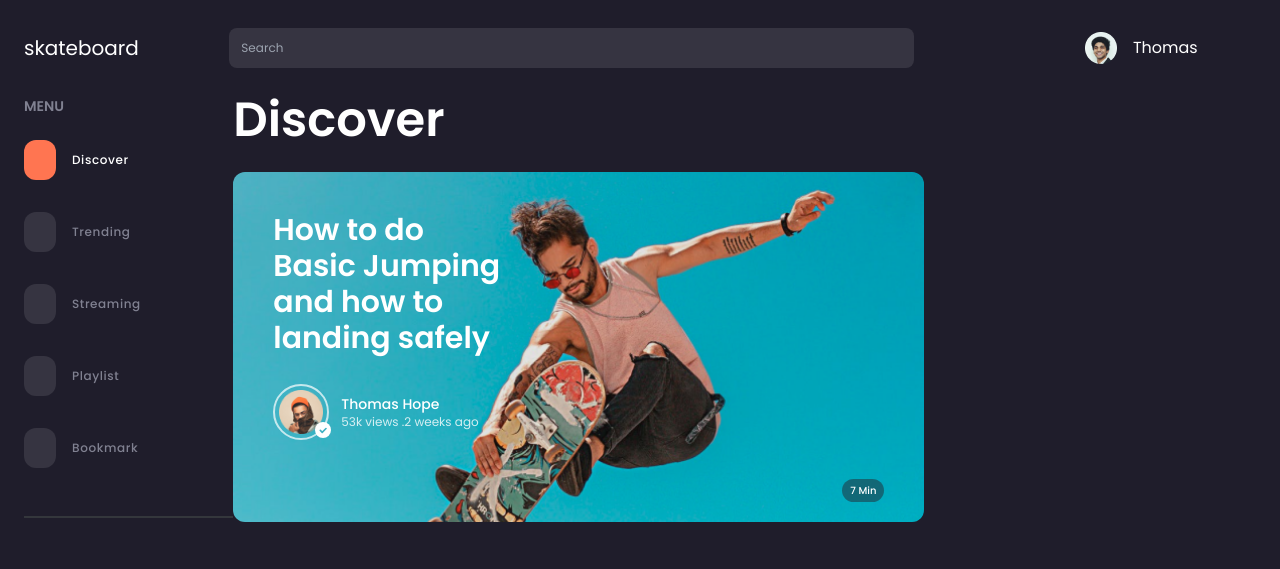
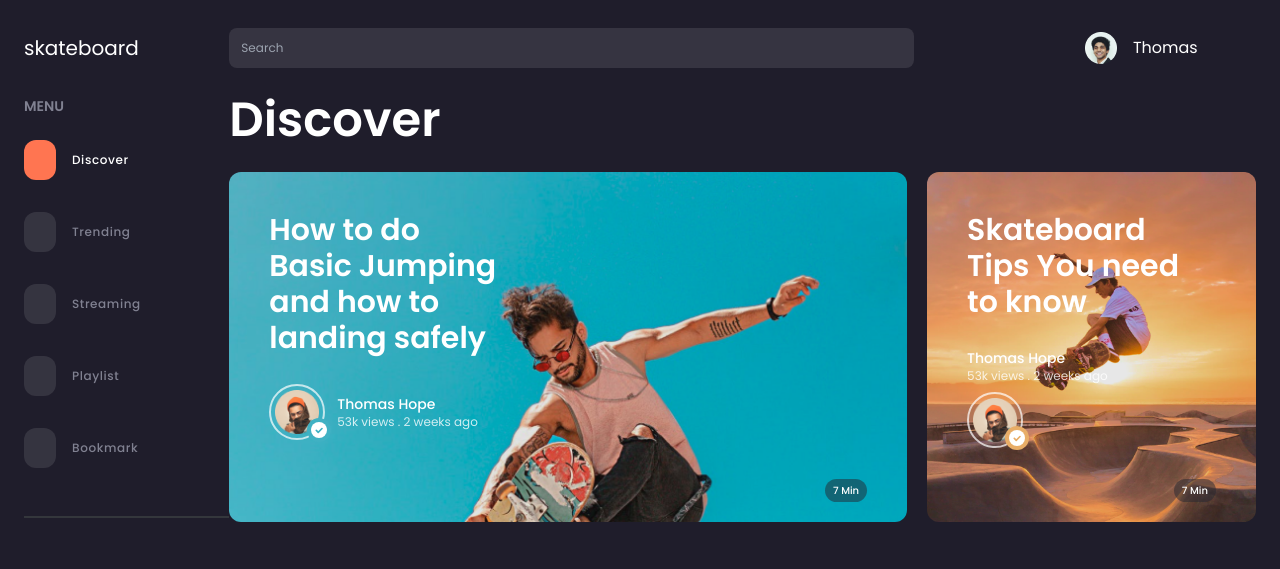
Before and after one commit to Aqshola/skateboard, a Next.js app: page / in a window 1280 px wide. Shown: the top 569 px of the page. Built offline with nearby package versions, Linux system fonts and the light colour scheme; some icons are missing.

Commit message:
add BannerCard

```diff
--- a/components/Card/BannerCard.tsx
+++ b/components/Card/BannerCard.tsx
@@ -1,5 +1,6 @@
 import React, { ReactElement } from "react";
 import Image from "next/image";
+import clsx from "clsx";
 
 interface Props {
   title: string;
@@ -11,30 +12,50 @@
     views: string;
     uploaded_at: string;
   };
+  type?: "small" | "big";
   baseColor: string;
 }
 
-export default function BannerCard(props: Props): ReactElement {
+export default function BannerCard({
+  type = "big",
+  ...props
+}: Props): ReactElement {
   return (
     <div className="w-full h-[230px] max-h-[250px] relative rounded-xl text-xl overflow-hidden lg:min-h-[350px] lg:max-h-[350px]">
-      <div className="absolute w-full object-cover lg:object-none  object-left-top top-0 bottom-0 z-0 min-h-[500px]">
+      <div
+        className={clsx(
+          "absolute w-full object-cover lg:object-none  object-left-top top-0 bottom-0 z-0 min-h-[500px]",
+          type === "small" && ["order-2"]
+        )}
+      >
         <Image
-          layout="responsive"
-          width={500}
-          height={500}
+          layout="fill"
           src={props.videoThumb}
           alt="big"
           objectFit="cover"
+          objectPosition={"left top"}
         />
       </div>
 
-      <div className="relative z-10 w-full flex flex-col h-full">
+      <div className={clsx("relative z-10 w-full flex flex-col h-full")}>
         <h2 className="px-10  pt-10 w-[310px] font-semibold  lg:text-3xl text-white">
           {props.title}
         </h2>
 
-        <div className="flex pl-10 w-max relative flex-wrap flex-row items-center mt-7">
-          <div className="hidden box-border p-1 border-2 rounded-full border-white border-opacity-70  w-14 h-14 justify-center items-center relative  mr-3 lg:block">
+        <div
+          className={clsx(
+            "flex pl-10 w-max  relative flex-wrap flex-row  mt-7",
+            type === "small" && ["flex-col"],
+            type === "big" && ["items-center"]
+          )}
+        >
+          {/**Image Section */}
+          <div
+            className={clsx(
+              "hidden box-border p-1 border-2 rounded-full border-white border-opacity-70  w-14 h-14 justify-center items-center relative  mr-3 lg:block",
+              type === "small" && ["order-2 mt-2"]
+            )}
+          >
             <Image
               src={props.person.img}
               alt="Uploader Profile"
@@ -82,7 +103,7 @@
               <span className="hidden lg:inline">
                 {props.person.views} views .
               </span>
-              <span>{props.person.uploaded_at}</span>
+              <span> {props.person.uploaded_at}</span>
             </p>
           </div>
         </div>
--- /dev/null
+++ b/components/Card/DiscoverCard.tsx
@@ -0,0 +1,9 @@
+import React, { ReactElement } from "react";
+
+interface Props {}
+
+export default function DiscoverCard({}: Props): ReactElement {
+  return (
+    <div className="bg-[#252836] flex w-full flex-col h-56 rounded-xl"></div>
+  );
+}
--- a/components/sidebar/SideBar.tsx
+++ b/components/sidebar/SideBar.tsx
@@ -7,7 +7,7 @@
 export default function SideBar({}: Props): ReactElement {
   return (
     <>
-      <h2 className="font-semibold text-sm text-[#808191] mb-6">MENU</h2>
+      <h2 className="font-semibold  text-sm text-[#808191] mb-6">MENU</h2>
       <div className="flex flex-col mt-6 gap-8">
         <LinkSideBar label="Discover" active={true} Logo={Home} />
         <LinkSideBar label="Trending" Logo={ArrowRight} />
--- a/pages/index.tsx
+++ b/pages/index.tsx
@@ -1,19 +1,21 @@
 import Head from "next/head";
 import Image from "next/image";
-import BannerCard from "../components/Card/BannerCard";
-import Layout from "../components/Layout";
-import Navbar from "../components/navbar/Navbar";
+import BannerCard from "components/Card/BannerCard";
+import Layout from "components/Layout";
+import Navbar from "components/navbar/Navbar";
 import SideBar from "components/sidebar/SideBar";
+import DiscoverCard from "components/Card/DiscoverCard";
 
 export default function Home() {
   return (
     <Layout>
       <Navbar />
-      <div className="grid grid-cols-12 h-full pl-6">
-        <div className="col-span-2">
+      <div className="grid grid-cols-12  min-h-screen  pl-6 lg:px-6 relative items-start">
+        <div className="col-span-2 sticky top-0">
           <SideBar />
         </div>
         <div className="col-start-3 col-span-10">
+          {/**Discover */}
           <div>
             <h1 className="font-semibold text-white text-5xl">Discover</h1>
             <div className="grid-cols-12 mt-7 gap-5 hidden lg:grid">
@@ -28,13 +30,45 @@
                     uploaded_at: "2 weeks ago",
                     views: "53k",
                   }}
-                  baseColor=""
+                  baseColor="#40b1c3"
+                />
+              </div>
+              <div className="col-span-4">
+                <BannerCard
+                  type="small"
+                  title="Skateboard
+									Tips You need
+									to know"
+                  videoThumb="/image/bigCard/image 3.png"
+                  videoLength="7 Min"
+                  person={{
+                    name: "Thomas Hope",
+                    img: "/image/profile/bigProfile2.png",
+                    uploaded_at: "2 weeks ago",
+                    views: "53k",
+                  }}
+                  baseColor="#e8ad67"
                 />
               </div>
             </div>
           </div>
+          {/**Most Watched */}
           <div className="mt-16">
             <h1 className="font-medium text-3xl text-white">Most Watched</h1>
+            <div className="grid grid-cols-12 gap-5 mt-7">
+              <div className="col-span-3 ">
+                <DiscoverCard />
+              </div>
+              <div className="col-span-3 ">
+                <DiscoverCard />
+              </div>
+              <div className="col-span-3 ">
+                <DiscoverCard />
+              </div>
+              <div className="col-span-3 ">
+                <DiscoverCard />
+              </div>
+            </div>
           </div>
         </div>
       </div>
```
